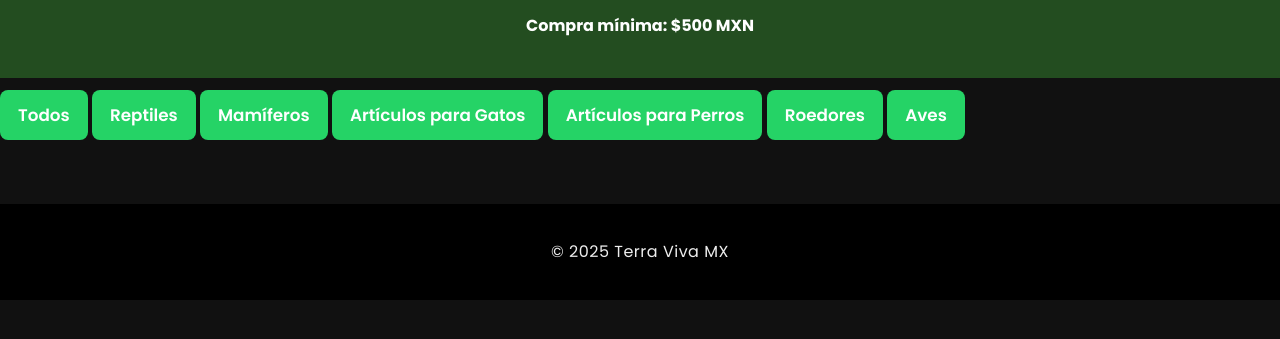
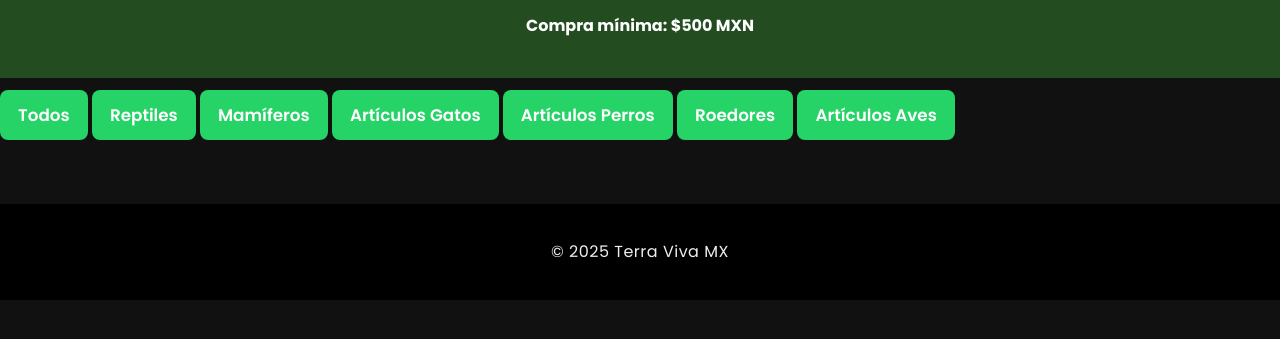
Before and after one commit to TerraVivamx/Terra-Viva, a plain HTML site: page index.html in a window 1280 px wide. Shown: the part 133-472 px from the top of the page. Drawn offline with Linux system fonts and the light colour scheme.

Commit message:
Update category buttons in index.html

```diff
--- a/index.html
+++ b/index.html
@@ -18,10 +18,10 @@
   <button onclick="filterCategory('Todos')">Todos</button>
   <button onclick="filterCategory('Reptiles')">Reptiles</button>
   <button onclick="filterCategory('Mamíferos')">Mamíferos</button>
-  <button onclick="filterCategory('Artículos para Gatos')">Artículos para Gatos</button>
-  <button onclick="filterCategory('Artículos para Perros')">Artículos para Perros</button>
+  <button onclick="filterCategory('Artículos Gatos')">Artículos Gatos</button>
+  <button onclick="filterCategory('Artículos Perros')">Artículos Perros</button>
   <button onclick="filterCategory('Roedores')">Roedores</button>
-  <button onclick="filterCategory('Aves')">Aves</button>
+  <button onclick="filterCategory('Artículos Aves')">Artículos Aves</button>
 </nav>
   </nav>
 
```
